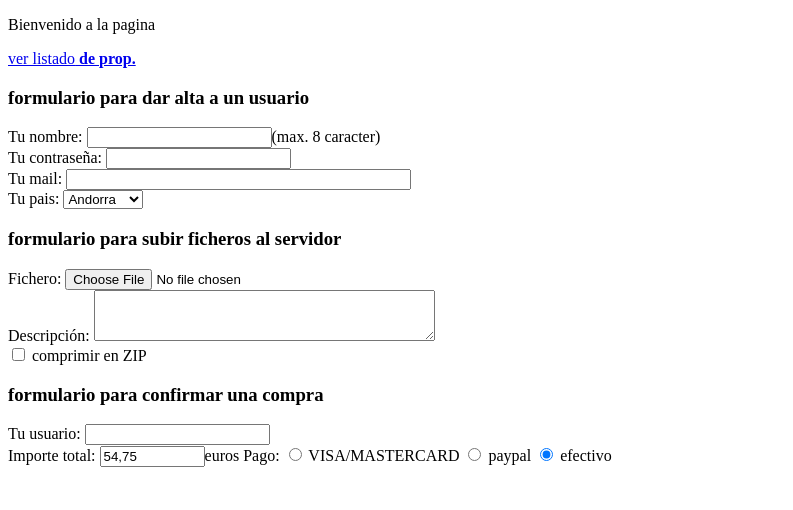
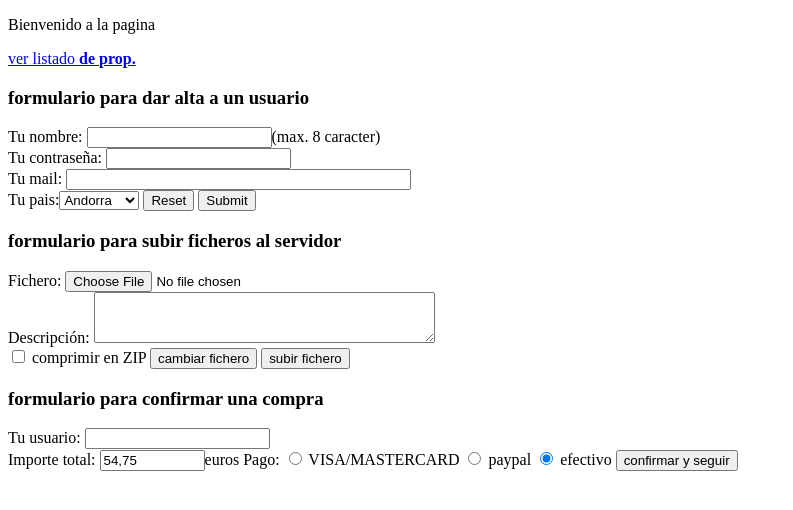
Before and after one commit to MarecoAJ/JavaScript-2016-libro, a plain HTML site: page index.html in a window 1280 px wide. Shown: the whole page, without its empty margins (0-793 px from the left). Drawn offline with Linux system fonts and the light colour scheme.

Commit message:
se creo form con botones button submit reset

```diff
--- a/index.html
+++ b/index.html
@@ -46,17 +46,21 @@ alert(--decrNum);
         Tu nombre: <input type="text" name="nombreUsuario" id="entrada1" maxlength="8">(max. 8 caracter)<br />
         Tu contraseña: <input type="password" name="clave" id="entrada2" ><br />
         Tu mail: <input type="text" name="mail" id="entrada3" size="40" ><br />
-        Tu pais: <select id="selecion1" name="pais" >
-            <option id="opc1" value="AND">Andorra</option>
-            <option id="opc2" value="ARG">Argentina</option>
-            <option id="opc3" value="ESP">Espania</option>
-        </select>
+        Tu pais:<select id="selecion1" name="pais" >
+                    <option id="opc1" value="AND">Andorra</option>
+                    <option id="opc2" value="ARG">Argentina</option>
+                    <option id="opc3" value="ESP">Espania</option>
+                </select>
+        <input type="reset" id="boton1" name="limpiar" />
+        <input type="submit" id="boton2" name="enviar" />
     </form>
     <h3>formulario para subir ficheros al servidor</h3>
     <form id="formulario2" name="formFicheros" action="guardar_ficheros.php" method="post" enctype="multipart/form-data">
         Fichero: <input type="file" name="fichero" id="entrada4" ><br />
         Descripción: <textarea id="entrada5" name="description" cols="40" rows="3"></textarea><br />
         <input type="checkbox" id="selecion2" name="comprimir" /> comprimir en ZIP
+        <input type="reset" id="boton3" name="limpiar" value="cambiar fichero" />
+        <input type="submit" id="boton4" name="enviar" value="subir fichero"/>
     </form>
     <h3>formulario para confirmar una compra</h3>
     <form id="formulario3" name="formCompra" action="confirmar_compra.php" target="_blank">
@@ -67,6 +71,7 @@ alert(--decrNum);
         Pago: <input type="radio" id="seleccion3" name="pago" value="tarjeta"> VISA/MASTERCARD
         <input type="radio" id="seleccion4" name="pago" value="paypal"> paypal
         <input type="radio" id="seleccion5" name="pago" value="efectivo" checked /> efectivo
+        <input type="button" name="confirmar" id="boton5" value="confirmar y seguir" />
     </form>
     </form>
     </form>
```
